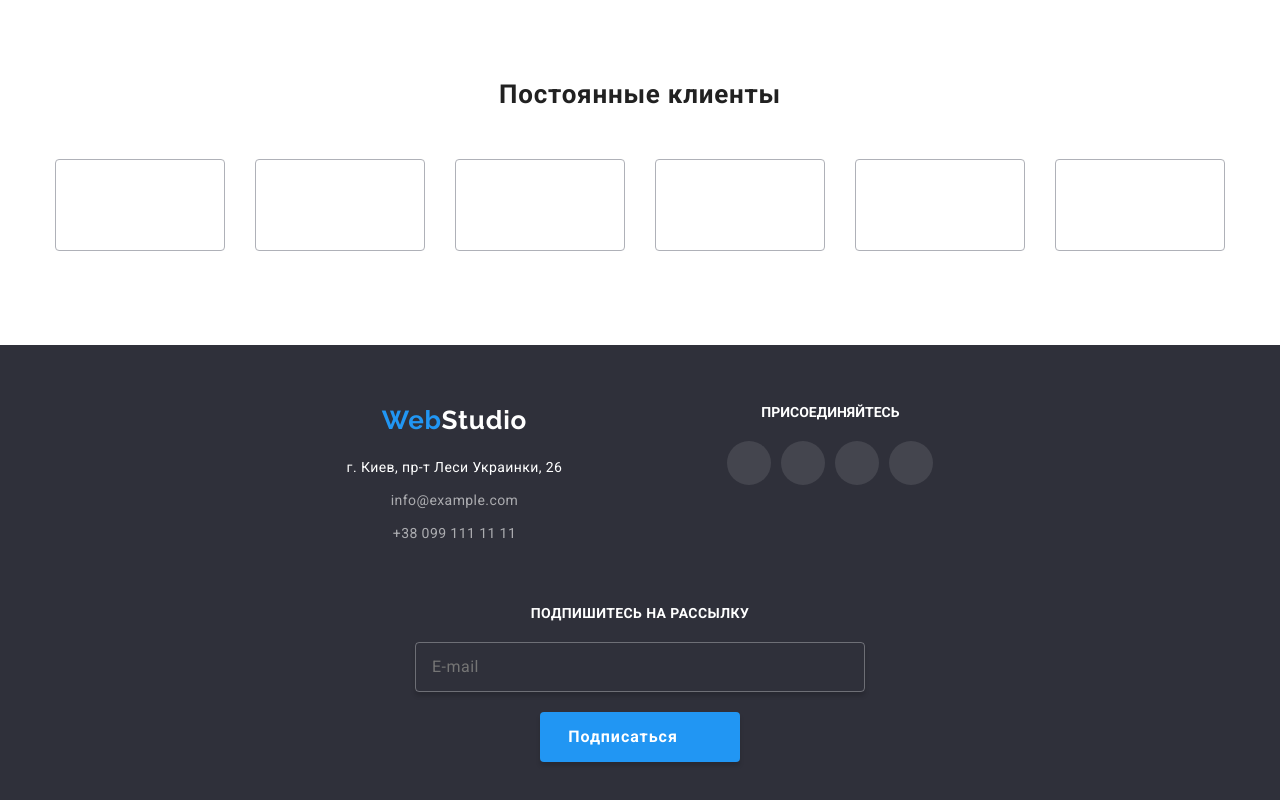
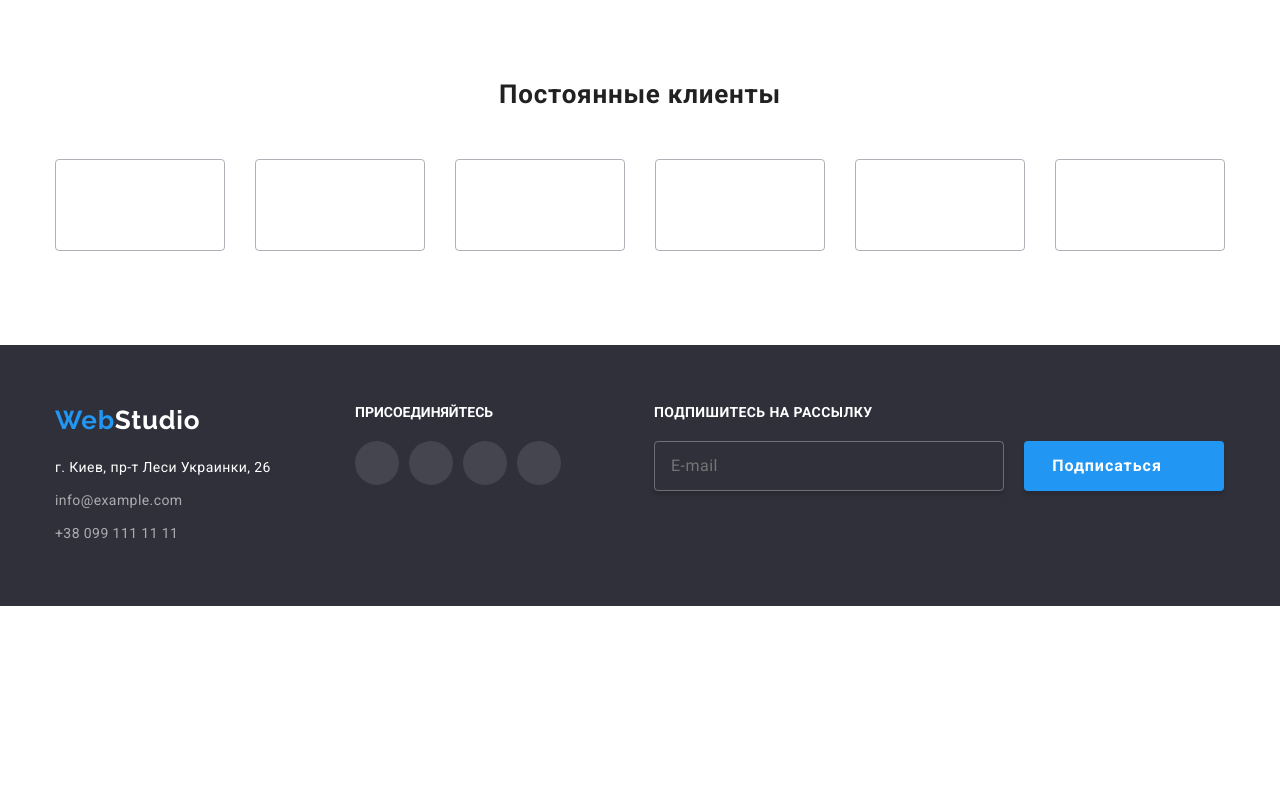
Before and after one commit to AndriiPavuk/goit-markup-hw-08, a plain HTML site: page index.html in a window 1280 px wide. Shown: the part 2257-3057 px from the top of the page. After the commit the page ends 2863 px from the top, so only its background shows below. Drawn offline with nearby package versions, Linux system fonts and the light colour scheme.

Commit message:
footer-desktop

```diff
--- a/sass/base/_reset.scss
+++ b/sass/base/_reset.scss
@@ -56,3 +56,9 @@ footer .bottom {
   flex-direction: column;
   align-items: center;
 }
+
+@media screen and (min-width: 1200px) {
+footer .bottom {
+    flex-direction: row;
+}
+}
--- a/sass/layout/footer/_colum-one.scss
+++ b/sass/layout/footer/_colum-one.scss
@@ -1,7 +1,14 @@
+
 
 .panel .panel__item + .panel__item {
   margin-top: 9px;
   text-align: center;
+}
+
+@media screen and (min-width: 1200px) {
+.panel .panel__item + .panel__item {
+    display: flex;
+}
 }
 
 .logotip {
@@ -65,6 +72,18 @@
 }
 }
 
+
+
+@media screen and (min-width: 1200px) {
+.footer-data {
+    padding-right: 80px;
+    width: 300px;
+    display: flex;
+    align-items: flex-start;
+}
+}
+
+
 .footer-blok {
   display: flex;
   flex-direction: column;
--- a/sass/layout/footer/_colum-two.scss
+++ b/sass/layout/footer/_colum-two.scss
@@ -10,6 +10,16 @@
     margin-top: 0;
 }
 }
+
+@media screen and (min-width: 1200px) {
+.networks {
+    display: flex;
+    flex-direction: column;
+    align-items: flex-start;
+}
+}
+
+
 
 .networks__title {
   margin-bottom: 20px;
--- a/sass/layout/footer/_footer-form.scss
+++ b/sass/layout/footer/_footer-form.scss
@@ -2,6 +2,14 @@
   width: 100%;
   margin: auto;
   margin-top: 60px;
+}
+
+@media screen and (min-width: 1200px) {
+.subscribe {
+  width: 570px;
+  margin-left: 93px;
+  margin-top: 0;
+}
 }
 
 .subscribe__mailing {
@@ -16,12 +24,24 @@
   text-align: center;
 }
 
+@media screen and (min-width: 1200px) {
+ .subscribe__mailing {
+  text-align: start;
+}
+}
+
 .subscribe__form {
   position: relative;
   display: flex;
   flex-direction: column;
   align-items: center;
   gap: 20px;
+}
+
+@media screen and (min-width: 1200px) {
+ .subscribe__form {
+  flex-direction: row;
+}
 }
 
 .subscribe__field {
```
Also changed, not shown: css/main.css, css/main.min.css, 2 other files.
